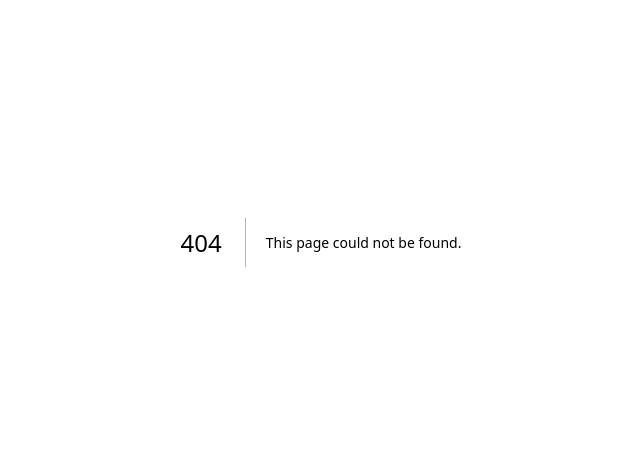
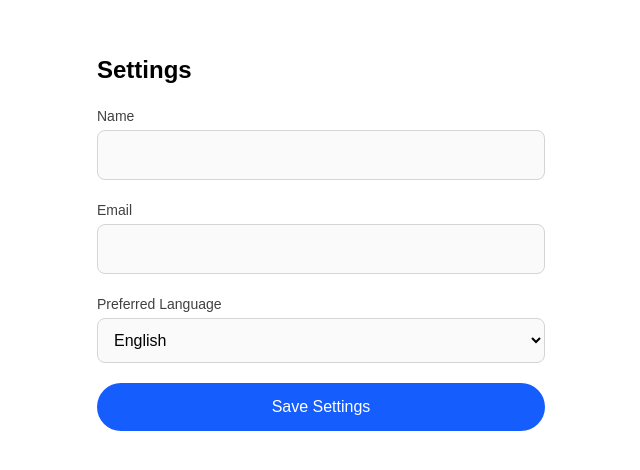
Before and after one commit to shuklajaya337/medreport_ai, a Next.js app: page /settings in a window 1280 px wide. Before the commit this address had no page. Shown: the part 158-628 px from the top of the page, without its empty margins (319-959 px from the left). Built offline with nearby package versions, Linux system fonts and the light colour scheme.

Commit message:
Round 2: Settings form with validation, accessibility, Tailwind styling, and passing tests

```diff
--- /dev/null
+++ b/jest.config.js
@@ -0,0 +1,10 @@
+const nextJest = require("next/jest");
+
+const createJestConfig = nextJest({ dir: "./" });
+
+const customJestConfig = {
+  testEnvironment: "jsdom",
+  setupFilesAfterEnv: ["<rootDir>/jest.setup.js"],
+};
+
+module.exports = createJestConfig(customJestConfig);
--- /dev/null
+++ b/jest.setup.js
@@ -0,0 +1 @@
+import "@testing-library/jest-dom";
--- /dev/null
+++ b/src/app/settings/page.js
@@ -0,0 +1,149 @@
+"use client";
+
+import { useState } from "react";
+
+export default function Settings() {
+  const [formData, setFormData] = useState({
+    name: "",
+    email: "",
+    language: "english",
+  });
+  const [errors, setErrors] = useState({});
+  const [saved, setSaved] = useState(false);
+
+  const validate = () => {
+    const newErrors = {};
+
+    if (!formData.name.trim()) {
+      newErrors.name = "Name is required";
+    }
+
+    const emailRegex = /^[^\s@]+@[^\s@]+\.[^\s@]+$/;
+    if (!formData.email.trim()) {
+      newErrors.email = "Email is required";
+    } else if (!emailRegex.test(formData.email)) {
+      newErrors.email = "Please enter a valid email address";
+    }
+
+    return newErrors;
+  };
+
+  const handleChange = (field, value) => {
+    setFormData((prev) => ({ ...prev, [field]: value }));
+    setSaved(false);
+  };
+
+  const handleSubmit = (e) => {
+    e.preventDefault();
+    const validationErrors = validate();
+
+    if (Object.keys(validationErrors).length > 0) {
+      setErrors(validationErrors);
+      setSaved(false);
+      return;
+    }
+
+    setErrors({});
+    setSaved(true);
+    console.log("Settings saved:", formData);
+  };
+
+  return (
+    <div className="min-h-screen flex items-center justify-center px-4 py-16 bg-white dark:bg-black">
+      <form
+        onSubmit={handleSubmit}
+        noValidate
+        className="w-full max-w-md flex flex-col gap-5"
+      >
+        <h1 className="text-2xl font-bold text-black dark:text-white">
+          Settings
+        </h1>
+
+        <div>
+          <label
+            htmlFor="name"
+            className="block text-sm font-medium mb-1 text-neutral-700 dark:text-neutral-300"
+          >
+            Name
+          </label>
+          <input
+            id="name"
+            type="text"
+            value={formData.name}
+            onChange={(e) => handleChange("name", e.target.value)}
+            aria-invalid={!!errors.name}
+            aria-describedby={errors.name ? "name-error" : undefined}
+            className={`w-full p-3 rounded-lg border bg-neutral-50 dark:bg-neutral-900 text-black dark:text-white focus:outline-none focus:ring-2 focus:ring-blue-500 ${
+              errors.name
+                ? "border-red-500"
+                : "border-neutral-300 dark:border-neutral-700"
+            }`}
+          />
+          {errors.name && (
+            <p id="name-error" role="alert" className="text-red-500 text-sm mt-1">
+              {errors.name}
+            </p>
+          )}
+        </div>
+
+        <div>
+          <label
+            htmlFor="email"
+            className="block text-sm font-medium mb-1 text-neutral-700 dark:text-neutral-300"
+          >
+            Email
+          </label>
+          <input
+            id="email"
+            type="email"
+            value={formData.email}
+            onChange={(e) => handleChange("email", e.target.value)}
+            aria-invalid={!!errors.email}
+            aria-describedby={errors.email ? "email-error" : undefined}
+            className={`w-full p-3 rounded-lg border bg-neutral-50 dark:bg-neutral-900 text-black dark:text-white focus:outline-none focus:ring-2 focus:ring-blue-500 ${
+              errors.email
+                ? "border-red-500"
+                : "border-neutral-300 dark:border-neutral-700"
+            }`}
+          />
+          {errors.email && (
+            <p id="email-error" role="alert" className="text-red-500 text-sm mt-1">
+              {errors.email}
+            </p>
+          )}
+        </div>
+
+        <div>
+          <label
+            htmlFor="language"
+            className="block text-sm font-medium mb-1 text-neutral-700 dark:text-neutral-300"
+          >
+            Preferred Language
+          </label>
+          <select
+            id="language"
+            value={formData.language}
+            onChange={(e) => handleChange("language", e.target.value)}
+            className="w-full p-3 rounded-lg border border-neutral-300 dark:border-neutral-700 bg-neutral-50 dark:bg-neutral-900 text-black dark:text-white focus:outline-none focus:ring-2 focus:ring-blue-500"
+          >
+            <option value="english">English</option>
+            <option value="hindi">Hindi</option>
+          </select>
+        </div>
+
+        <button
+          type="submit"
+          className="bg-blue-600 text-white rounded-full px-6 py-3 font-medium hover:bg-blue-700 transition-colors"
+        >
+          Save Settings
+        </button>
+
+        {saved && (
+          <p role="status" className="text-green-600 dark:text-green-400 text-sm">
+            ✓ Settings saved successfully
+          </p>
+        )}
+      </form>
+    </div>
+  );
+}
```
Also changed, not shown: package.json (+6 -1 lines), 2 other files (tests, documents, lock files or other folders).
